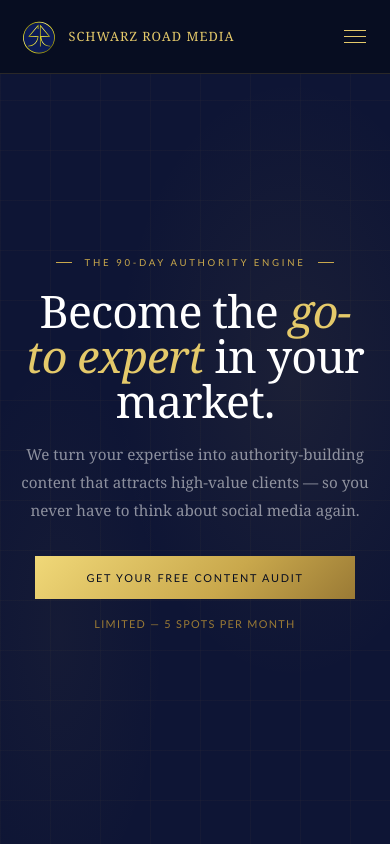
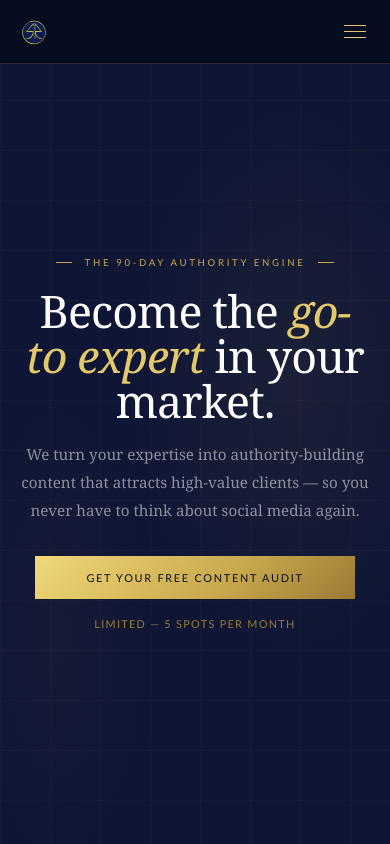
Before and after one commit to izzy803/schwarzroadmedia, a plain HTML site: page index.html in a window 390 px wide. Shown: the top 844 px of the page. Drawn offline with Linux system fonts and the light colour scheme; a web font is replaced by a local one.

Commit message:
Refactor nav logo styles for responsiveness

```diff
--- a/index.html
+++ b/index.html
@@ -85,11 +85,22 @@ nav {
   display: flex; align-items: center; gap: 0.65rem;
   text-decoration: none; flex-shrink: 0;
 }
-.nav-logo-mark { width: 38px; height: 38px; }
+.nav-logo-mark {
+  width: clamp(28px, 4vw, 42px);
+  height: auto;
+}
 .nav-logo-text {
   font-family: 'Baskerville', 'Baskerville Old Face', Georgia, serif;
-  font-size: 1rem; color: var(--gold-light);
+ font-size: clamp(0.7rem, 1.2vw, 1rem); color: var(--gold-light);
   letter-spacing: 0.14em; text-transform: uppercase; white-space: nowrap;
+}
+nav {
+  flex-wrap: wrap;
+}
+@media (max-width: 480px) {
+  .nav-logo-text {
+    display: none;
+  }
 }
 
 .nav-links { display: flex; align-items: center; gap: 2rem; list-style: none; }
```
